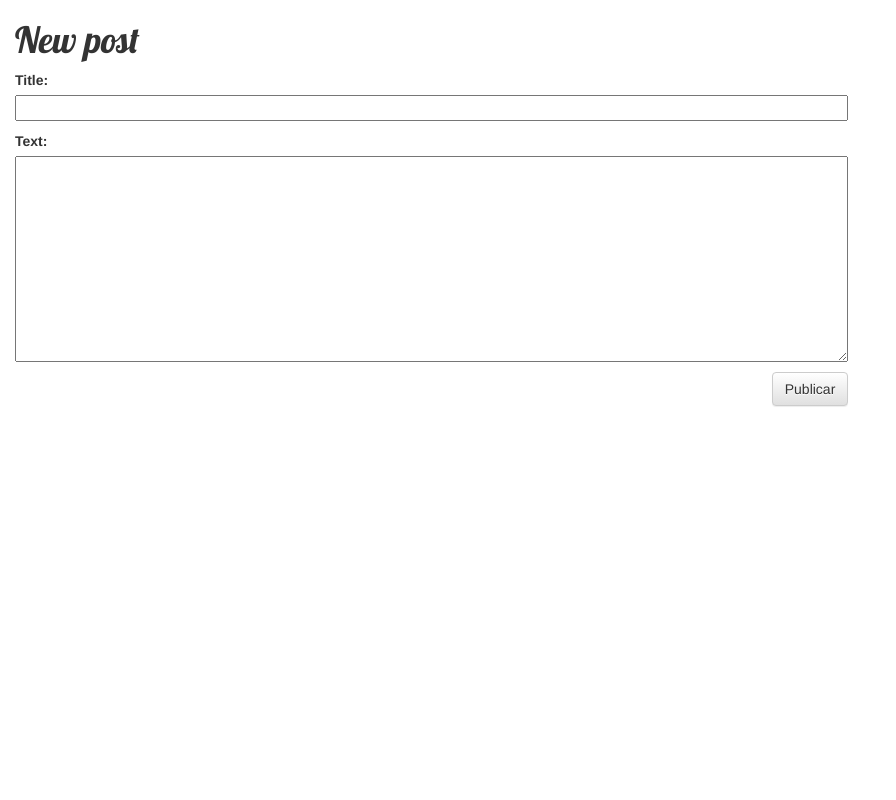
After one commit to NewtonGaliza/DjangoGirlsTutorial, a Django app: page /post/new/ in a window 1280 px wide. The commit adds this page. Shown: the whole page, without its empty margins (0-896 px from the left). Run offline with Django 3.2, Linux system fonts and the light colour scheme; some libraries are stand-ins or nearby versions.

Commit message:
added views to create|edit post

```diff
--- /dev/null
+++ b/blog/forms.py
@@ -0,0 +1,8 @@
+from django import forms
+from .models import Post
+
+class PostForm(forms.ModelForm):
+
+    class Meta:
+        model = Post
+        fields = ('title', 'text')
--- /dev/null
+++ b/blog/static/css/blog.css
@@ -0,0 +1,44 @@
+h1 a {
+    color: #FCA205;
+    font-family: 'Lobster';
+}
+
+body {
+    padding-left: 15px;
+}
+
+.content {
+    margin-left: 40px;
+}
+
+h1, h2, h3, h4 {
+    font-family: 'Lobster', cursive;
+}
+
+.date {
+    float: right;
+    color: #828282;
+}
+
+.save {
+    float: right;
+}
+
+.post-form textarea, .post-form input {
+    width: 100%;
+}
+
+.top-menu, .top-menu:hover, .top-menu:visited {
+    color: #ffffff;
+    float: right;
+    font-size: 26pt;
+    margin-right: 20px;
+}
+
+.post {
+    margin-bottom: 70px;
+}
+
+.post h1 a, .post h1 a:visited {
+    color: #000000;
+}
--- /dev/null
+++ b/blog/templates/blog/base.html
@@ -0,0 +1,22 @@
+{% load staticfiles %}
+
+<html>
+    <head>
+        <link rel="stylesheet" href="//maxcdn.bootstrapcdn.com/bootstrap/3.2.0/css/bootstrap.min.css">
+        <link rel="stylesheet" href="//maxcdn.bootstrapcdn.com/bootstrap/3.2.0/css/bootstrap-theme.min.css">
+        <link href='//fonts.googleapis.com/css?family=Lobster&subset=latin,latin-ext' rel='stylesheet' type='text/css'>
+        <link rel="stylesheet" href="{% static 'css/blog.css' %}">
+    </head>
+    <body>
+        <div class="row">
+            <div class="col-md-8">
+            {% block content %}
+            {% endblock %}
+            </div>
+
+        <a href="{% url 'post_new' %}" class="top-menu"><span class="glyphicon glyphicon-plus"></span></a>
+
+        </div>
+    </div>
+    </body>
+</html>
--- /dev/null
+++ b/blog/templates/blog/post_edit.html
@@ -0,0 +1,9 @@
+{% extends 'blog/base.html' %}
+
+{% block content %}
+    <h1>New post</h1>
+    <form method="POST" class="post-form">{% csrf_token %}
+        {{ form.as_p }}
+        <button type="submit" class="save btn btn-default">Publicar</button>
+    </form>
+{% endblock %}
--- a/blog/urls.py
+++ b/blog/urls.py
@@ -4,5 +4,7 @@ from . import views
 urlpatterns = [
 
     url(r'^$', views.post_list),
-
+    url(r'^post/new/$', views.post_new, name='post_new'),
+    url(r'^post/(?P<pk>[0-9]+)/$', views.post_detail, name='post_detail'),
+    url(r'^post/(?P<pk>[0-9]+)/edit/$', views.post_edit, name='post_edit'),
 ]
--- a/blog/views.py
+++ b/blog/views.py
@@ -1,7 +1,41 @@
-from django.shortcuts import render
+from django.shortcuts import render, get_object_or_404
 from django.utils import timezone
 from .models import Post
+from .forms import PostForm
+from django.shortcuts import redirect
 
 def post_list(request):
     posts = Post.objects.filter(published_date__lte=timezone.now()).order_by('published_date')
     return render(request, 'blog/post_list.html', {'posts': posts})
+
+def post_detail(request, pk):
+    post = get_object_or_404(Post, pk=pk)
+    return render(request, 'blog/post_detail.html', {'post': post})
+
+def post_new(request):
+    if request.method == "POST":
+        form = PostForm(request.POST)
+        if form.is_valid():
+            post = form.save(commit=False)
+            #user needs to be logged
+            post.author = request.user
+            post.published_date = timezone.now()
+            post.save()
+            return redirect('post_detail', pk=post.pk)
+    else:
+        form = PostForm()
+    return render(request, 'blog/post_edit.html', {'form': form})
+
+def post_edit(request, pk):
+    post = get_object_or_404(Post, pk=pk)
+    if request.method == "POST":
+        form = PostForm(request.POST, instance=post)
+        if form.is_valid():
+            post = form.save(commit=False)
+            post.author = request.user
+            post.published_date = timezone.now()
+            post.save()
+            return redirect('post_detail', pk=post.pk)
+    else:
+        form = PostForm(instance=post)
+    return render(request, 'blog/post_edit.html', {'form': form})
```
Also changed, not shown: blog/templates/blog/post_detail.html (added, +14 -0 lines), blog/templates/blog/post_list.html (+15 -9 lines).
